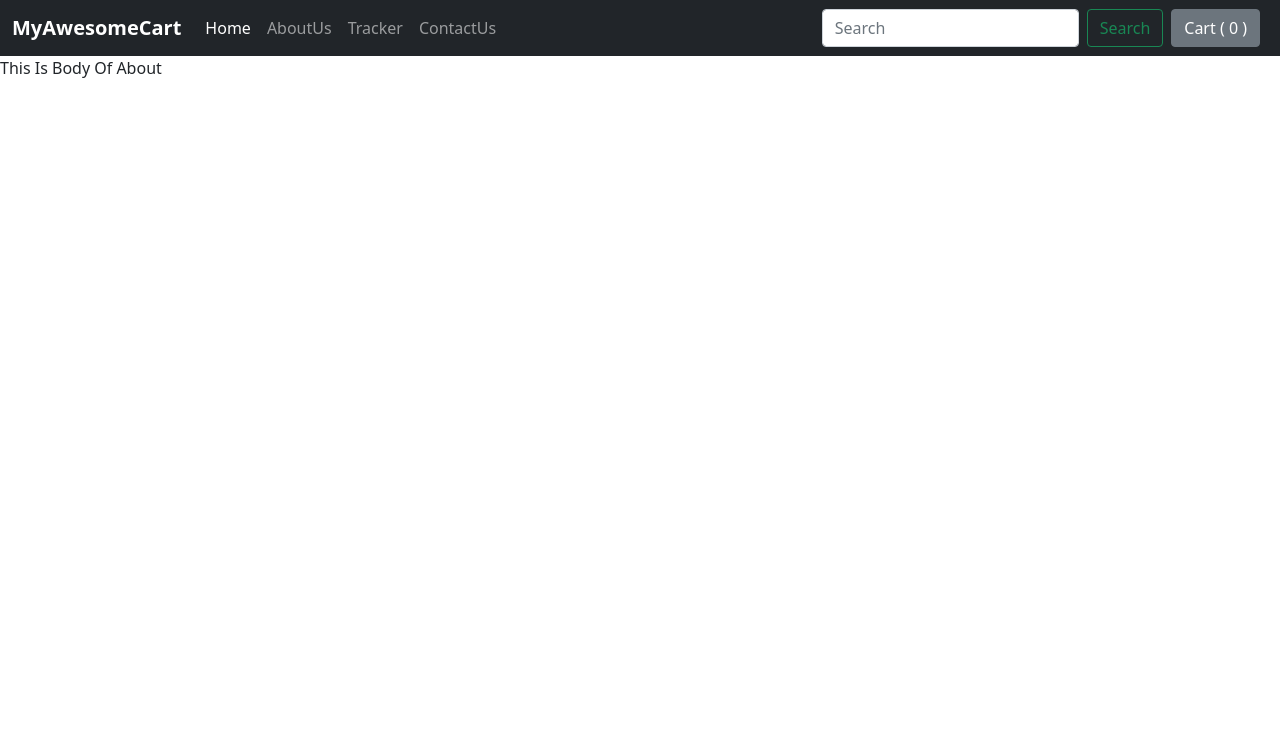
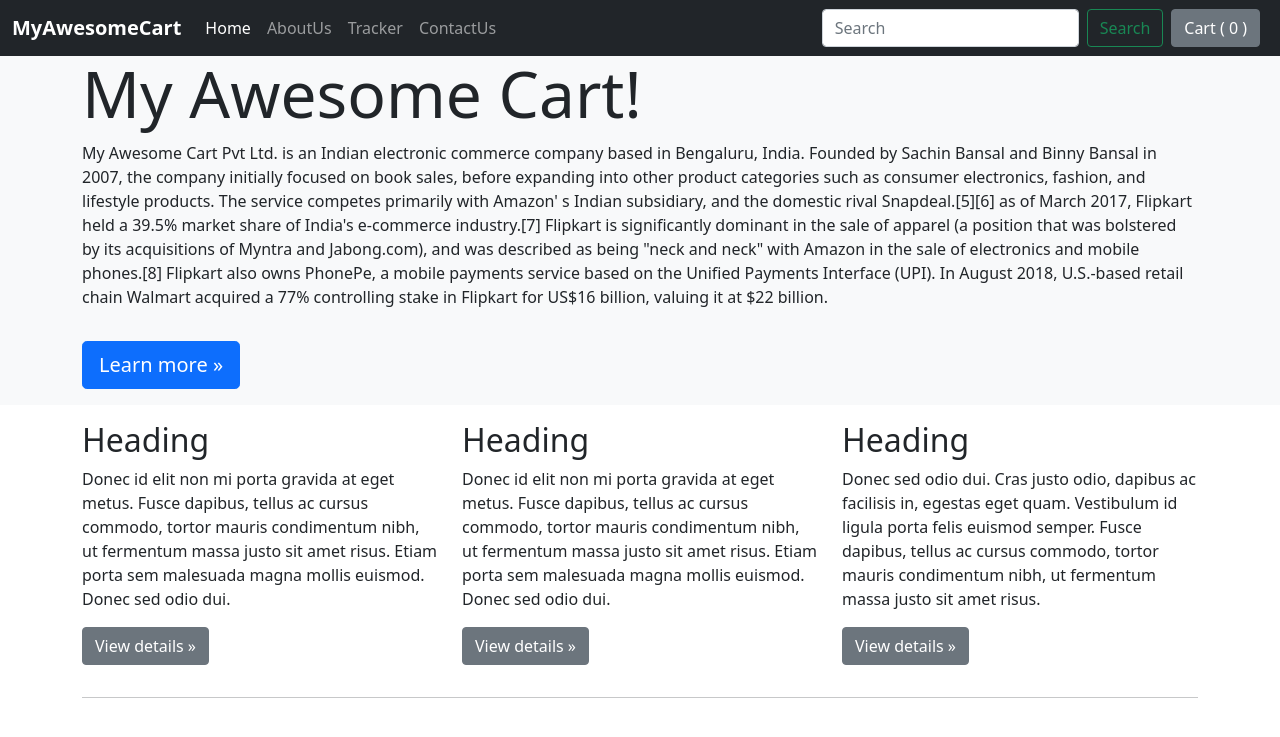
Before and after one commit to JACK-HRUSHI/E-Commerce_Website_Django, a Django app: page /shop/about/ in a window 1280 px wide. Shown: the top 737 px of the page. Run offline with Django 4.2, Linux system fonts and the light colour scheme; some libraries are stand-ins or nearby versions.

Commit message:
Done Product Page Creation

```diff
--- a/mac/shop/templates/shop/about.html
+++ b/mac/shop/templates/shop/about.html
@@ -4,8 +4,69 @@
 <!-- TITLE OF ABOUT PAGE-->
 {% block title %} Title Of About {% endblock %}
 
+{% block css %}
+
+     .bd-placeholder-img {
+        font-size: 1.125rem;
+        text-anchor: middle;
+        -webkit-user-select: none;
+        -moz-user-select: none;
+        user-select: none;
+     }
+
+     @media (min-width: 768px) {
+        .bd-placeholder-img-lg {
+          font-size: 3.5rem;
+        }
+     }
+
+{% endblock %}
+
 <!-- BODY OF ABOUT PAGE-->
-{% block body %} This Is Body Of About {% endblock %}
+ {% block body %}
+
+<main role="main">
+
+  <!-- Main jumbotron for a primary marketing message or call to action -->
+  <div class="jumbotron bg-light">
+    <div class="container">
+      <h1 class="display-3">My Awesome Cart!</h1>
+      <p>My Awesome Cart Pvt Ltd. is an Indian electronic commerce company based in Bengaluru, India. Founded by Sachin Bansal and Binny Bansal in 2007, the company initially focused on book sales, before expanding into other product categories such as consumer electronics, fashion, and lifestyle products.
+
+The service competes primarily with Amazon' s Indian subsidiary, and the domestic rival Snapdeal.[5][6] as of March 2017, Flipkart held a 39.5% market share of India's e-commerce industry.[7] Flipkart is significantly dominant in the sale of apparel (a position that was bolstered by its acquisitions of Myntra and Jabong.com), and was described as being "neck and neck" with Amazon in the sale of electronics and mobile phones.[8] Flipkart also owns PhonePe, a mobile payments service based on the Unified Payments Interface (UPI).
+
+In August 2018, U.S.-based retail chain Walmart acquired a 77% controlling stake in Flipkart for US$16 billion, valuing it at $22 billion.</p>
+      <p><a class="btn btn-primary btn-lg my-3" href="#" role="button">Learn more &raquo;</a></p>
+    </div>
+  </div>
+
+  <div class="container my-3">
+    <!-- Example row of columns -->
+    <div class="row">
+      <div class="col-md-4">
+        <h2>Heading</h2>
+        <p>Donec id elit non mi porta gravida at eget metus. Fusce dapibus, tellus ac cursus commodo, tortor mauris condimentum nibh, ut fermentum massa justo sit amet risus. Etiam porta sem malesuada magna mollis euismod. Donec sed odio dui. </p>
+        <p><a class="btn btn-secondary" href="#" role="button">View details &raquo;</a></p>
+      </div>
+      <div class="col-md-4">
+        <h2>Heading</h2>
+        <p>Donec id elit non mi porta gravida at eget metus. Fusce dapibus, tellus ac cursus commodo, tortor mauris condimentum nibh, ut fermentum massa justo sit amet risus. Etiam porta sem malesuada magna mollis euismod. Donec sed odio dui. </p>
+        <p><a class="btn btn-secondary" href="#" role="button">View details &raquo;</a></p>
+      </div>
+      <div class="col-md-4">
+        <h2>Heading</h2>
+        <p>Donec sed odio dui. Cras justo odio, dapibus ac facilisis in, egestas eget quam. Vestibulum id ligula porta felis euismod semper. Fusce dapibus, tellus ac cursus commodo, tortor mauris condimentum nibh, ut fermentum massa justo sit amet risus.</p>
+        <p><a class="btn btn-secondary" href="#" role="button">View details &raquo;</a></p>
+      </div>
+    </div>
+
+    <hr>
+
+  </div> <!-- /container -->
+
+</main>
+
+{% endblock %}
 
 <!--SO BY THIS WE ARE WORKING WITH DRY PRINCIPLE - DO NOT REPEAT YOURSELF-->
 <!--AND SAVES TIME, EFFORT, MEMORY-->
--- a/mac/shop/templates/shop/basic.html
+++ b/mac/shop/templates/shop/basic.html
@@ -22,7 +22,7 @@
 
 <nav class="navbar navbar-expand-lg navbar-dark bg-dark">
     <div class="container-fluid">
-        <a class="navbar-brand" href="#"><strong>MyAwesomeCart</strong></a>
+        <a class="navbar-brand" href="/shop"><strong>MyAwesomeCart</strong></a>
         <button class="navbar-toggler" type="button" data-bs-toggle="collapse" data-bs-target="#navbarSupportedContent"
                 aria-controls="navbarSupportedContent" aria-expanded="false" aria-label="Toggle navigation">
             <span class="navbar-toggler-icon"></span>
@@ -30,7 +30,7 @@
         <div class="collapse navbar-collapse" id="navbarSupportedContent">
             <ul class="navbar-nav me-auto mb-2 mb-lg-0">
                 <li class="nav-item">
-                    <a class="nav-link active" aria-current="page" href="#">Home</a>
+                    <a class="nav-link active" aria-current="page" href="/shop">Home</a>
                 </li>
                 <li class="nav-item">
                     <a class="nav-link" href="/shop/about">AboutUs</a>
--- a/mac/shop/templates/shop/index.html
+++ b/mac/shop/templates/shop/index.html
@@ -76,8 +76,9 @@
                                             <img src="/media/{{i.image}}"  class="card-img-top" alt="...">
                                             <div class="card-body">
                                               <h5 class="card-title">{{i.product_name}}</h5>
-                                              <p class="card-text">{{i.desc}}</p>
-                                              <button id="Prod{{i.id}}" class="btn btn-primary cart">Add to Cart</button>
+                                              <p class="card-text">{{i.desc|slice:"0:23"}}...</p>
+                                              <button id="atc{{i.id}}" class="btn btn-primary cart">Add to Cart</button>
+                                              <a href="/shop/prodview/{{i.id}}"> <button id="qv{{i.id}}" class="btn btn-primary cart">Quick View</button> </a>
                                             </div>
                                           </div>
                                         </div>
--- a/mac/shop/urls.py
+++ b/mac/shop/urls.py
@@ -8,6 +8,6 @@
     path("contact/", views.contact, name='ContactUs'),
     path("tracker/", views.tracker, name='TrackingStatus'),
     path("search/", views.search, name='Search'),
-    path("productview/", views.prodView, name='ProductView'),
+    path("prodview/<int:myid>", views.prodView, name='ProductView'),
     path("checkout/", views.checkout, name='CheckOut')
 ]
--- a/mac/shop/views.py
+++ b/mac/shop/views.py
@@ -33,8 +33,12 @@
 def search(request):
     return render(request, 'shop/search.html')
 
-def prodView(request):
-    return render(request, 'shop/prodview.html')
+def prodView(request, myid):
+    # Fetch the product using Id
+    product = Product.objects.filter(id=myid)
+    print(product)
+
+    return render(request, 'shop/prodview.html', {'product' : product[0]})
 
 def checkout(request):
     return render(request, 'shop/checkout.html')
```
Also changed, not shown: mac/shop/templates/shop/prodview.html (+73 -2 lines), mac/db.sqlite3.
